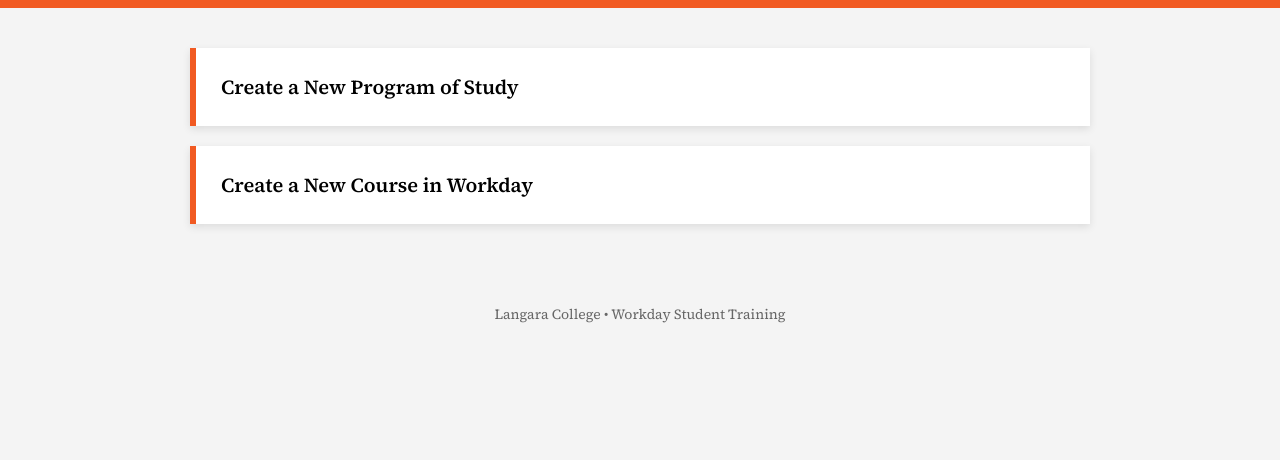
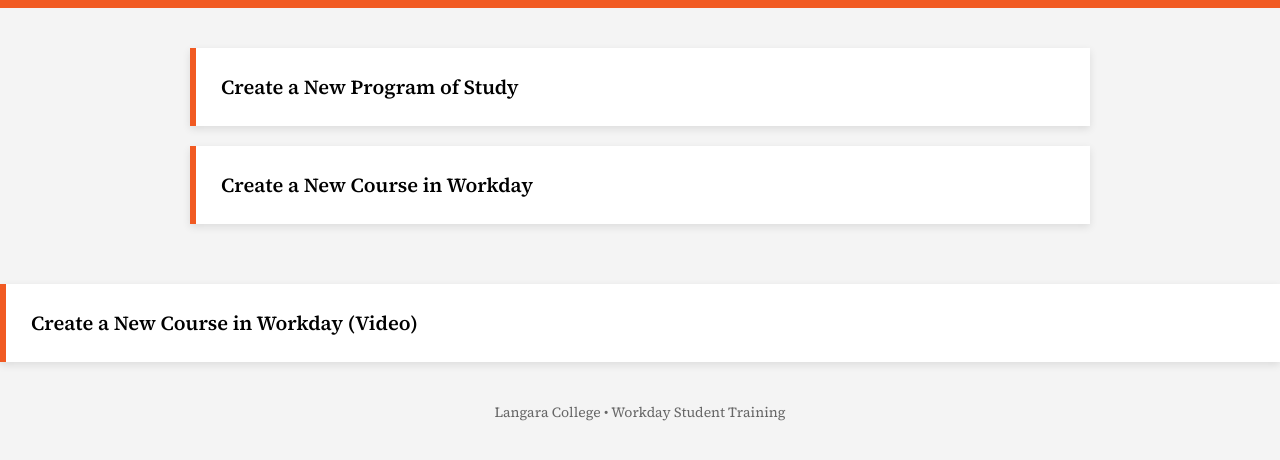
Before and after one commit to dwayneford17/workday-student-guides, a plain HTML site: page index.html in a window 1280 px wide. Shown: the part 98-558 px from the top of the page. Drawn offline with Linux system fonts and the light colour scheme.

Commit message:
Add link to create a new course video

```diff
--- a/index.html
+++ b/index.html
@@ -83,6 +83,12 @@ Create a New Course in Workday
 
 </div>
 
+<div class="card">
+<a href="create-course-video.html">
+Create a New Course in Workday (Video)
+</a>
+</div>
+
 <footer>
 Langara College • Workday Student Training
 </footer>
```
